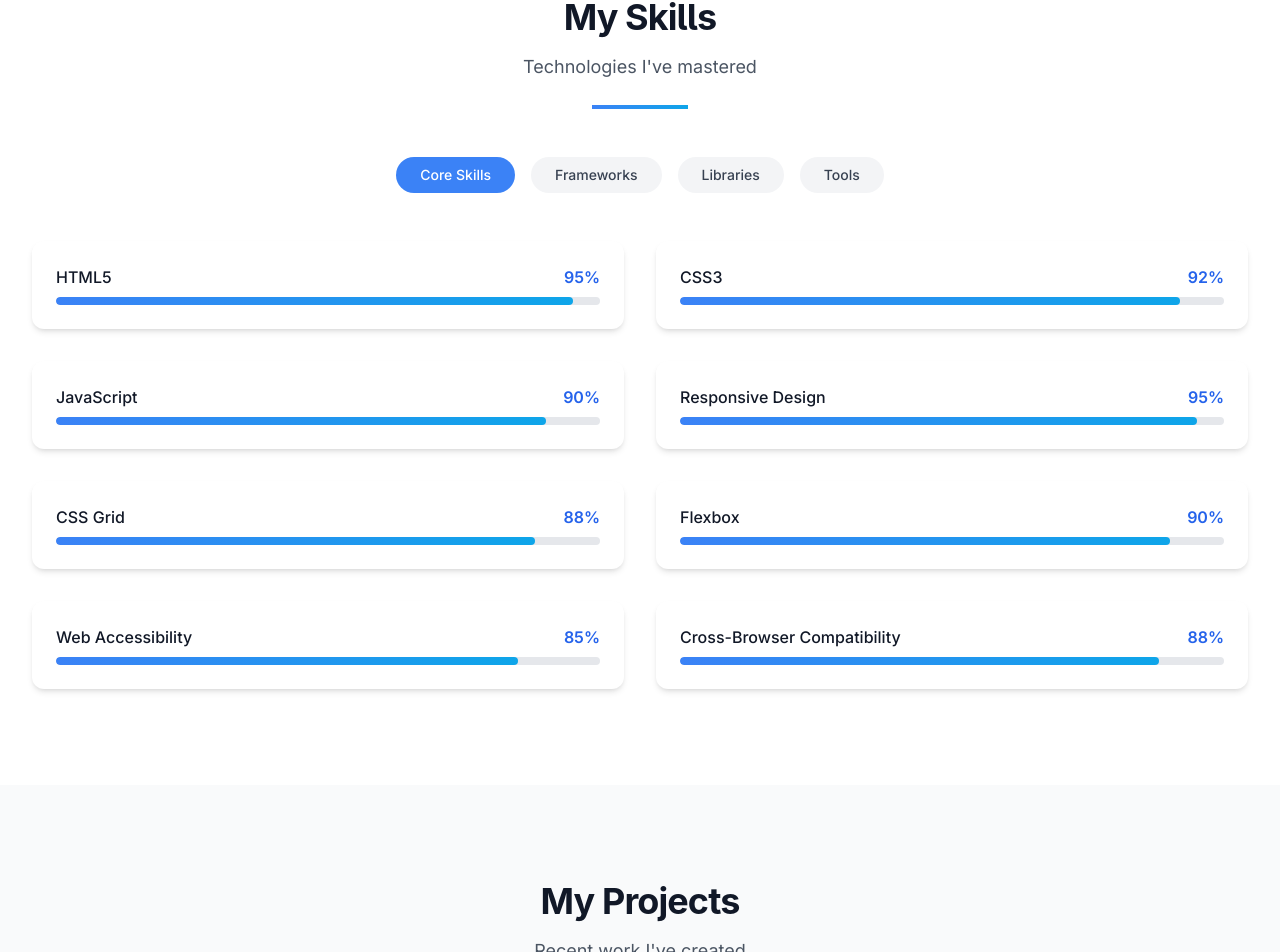
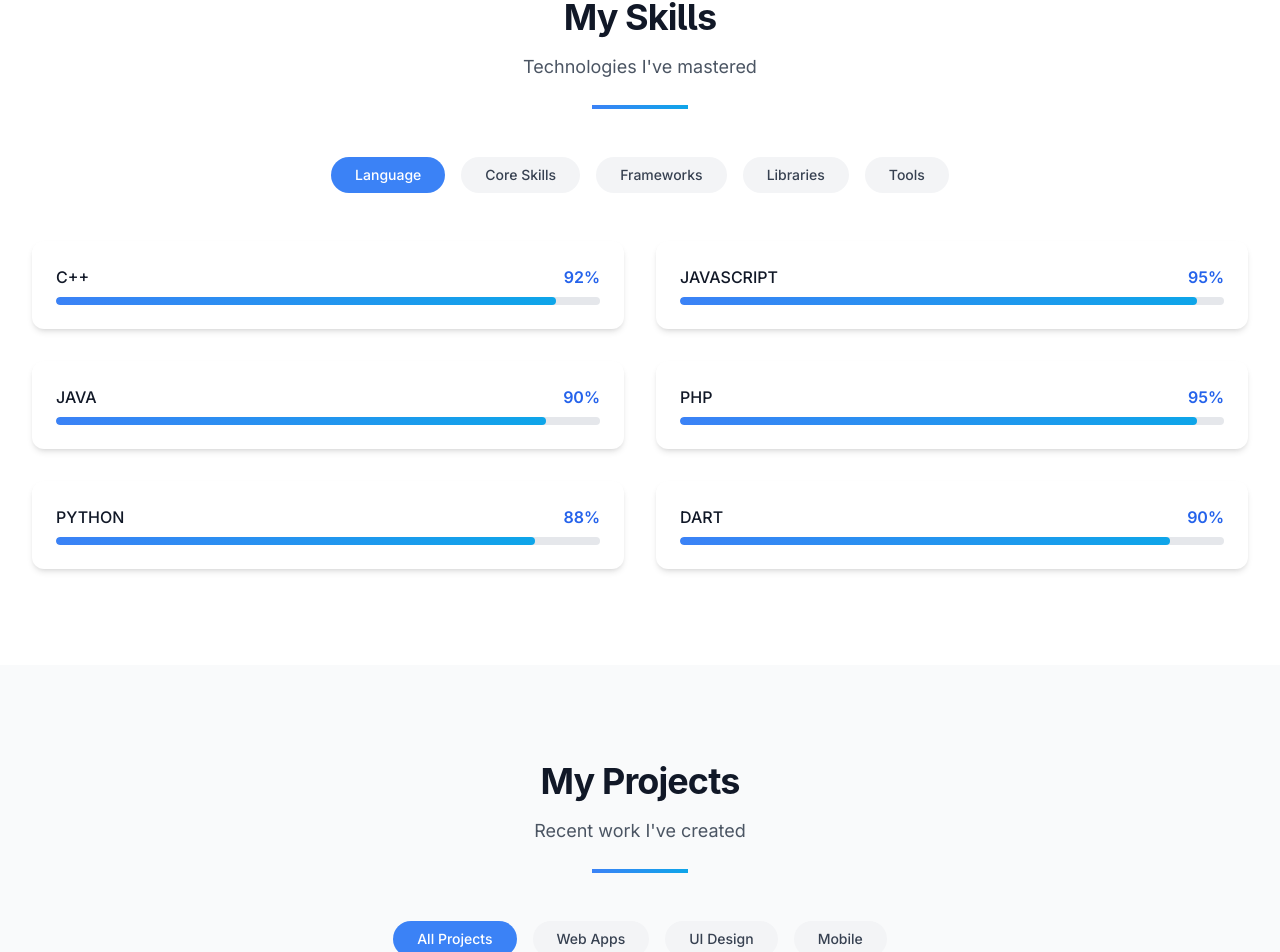
Before and after one commit to alawoddin/portifoil_react, a React (Vite) app: page / in a window 1280 px wide. Shown: the part 1962-2914 px from the top of the page. Built offline with nearby package versions, Linux system fonts and the light colour scheme.

Commit message:
my skill is doen

```diff
--- a/package.json
+++ b/package.json
@@ -10,7 +10,7 @@
     "preview": "vite preview"
   },
   "dependencies": {
-    "framer-motion": "^11.0.8",
+    "framer-motion": "^11.18.2",
     "lucide-react": "^0.344.0",
     "react": "^18.3.1",
     "react-dom": "^18.3.1",
--- a/src/components/Skills.tsx
+++ b/src/components/Skills.tsx
@@ -3,9 +3,10 @@ import { motion } from 'framer-motion';
 import SectionHeading from './SectionHeading';
 
 const Skills = () => {
-  const [activeCategory, setActiveCategory] = useState('core');
+  const [activeCategory, setActiveCategory] = useState('language');
 
   const categories = [
+    { id: 'language', name: 'Language' },
     { id: 'core', name: 'Core Skills' },
     { id: 'frameworks', name: 'Frameworks' },
     { id: 'libraries', name: 'Libraries' },
@@ -13,6 +14,17 @@ const Skills = () => {
   ];
 
   const skills = {
+
+     language: [
+      { name: 'C++', level: 92 },
+      { name: 'JAVASCRIPT', level: 95 },
+      { name: 'JAVA', level: 90 },
+      { name: 'PHP', level: 95 },
+      { name: 'PYTHON', level: 88 },
+      { name: 'DART', level: 90 },
+
+    ],
+
     core: [
       { name: 'HTML5', level: 95 },
       { name: 'CSS3', level: 92 },
@@ -24,13 +36,15 @@ const Skills = () => {
       { name: 'Cross-Browser Compatibility', level: 88 },
     ],
     frameworks: [
+      { name: 'Laravel', level: 92 },
+      { name: 'Django', level: 85 },
       { name: 'React', level: 90 },
       { name: 'Bootstrap', level: 92 },
       { name: 'TailwindCSS', level: 85 },
       { name: 'Material UI', level: 82 },
-      { name: 'Chakra UI', level: 80 },
+      { name: 'Inertia.js', level: 80 },
       { name: 'Next.js', level: 78 },
-      { name: 'Express.js', level: 75 },
+      { name: 'Angular.js', level: 75 },
       { name: 'jQuery', level: 85 },
     ],
     libraries: [
@@ -51,7 +65,7 @@ const Skills = () => {
       { name: 'Webpack', level: 80 },
       { name: 'Vite', level: 85 },
       { name: 'ESLint', level: 85 },
-      { name: 'Jest', level: 78 },
+      { name: 'Docker', level: 88 },
     ],
   };
 
```
Also changed, not shown: 1 other file (tests, documents, lock files or other folders).
